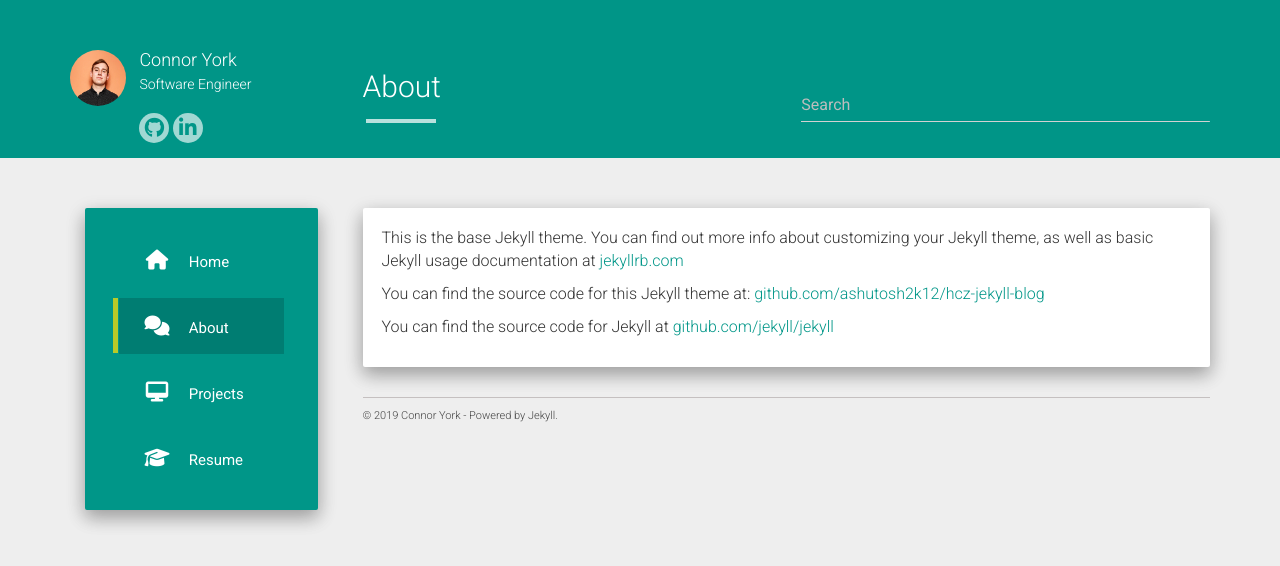
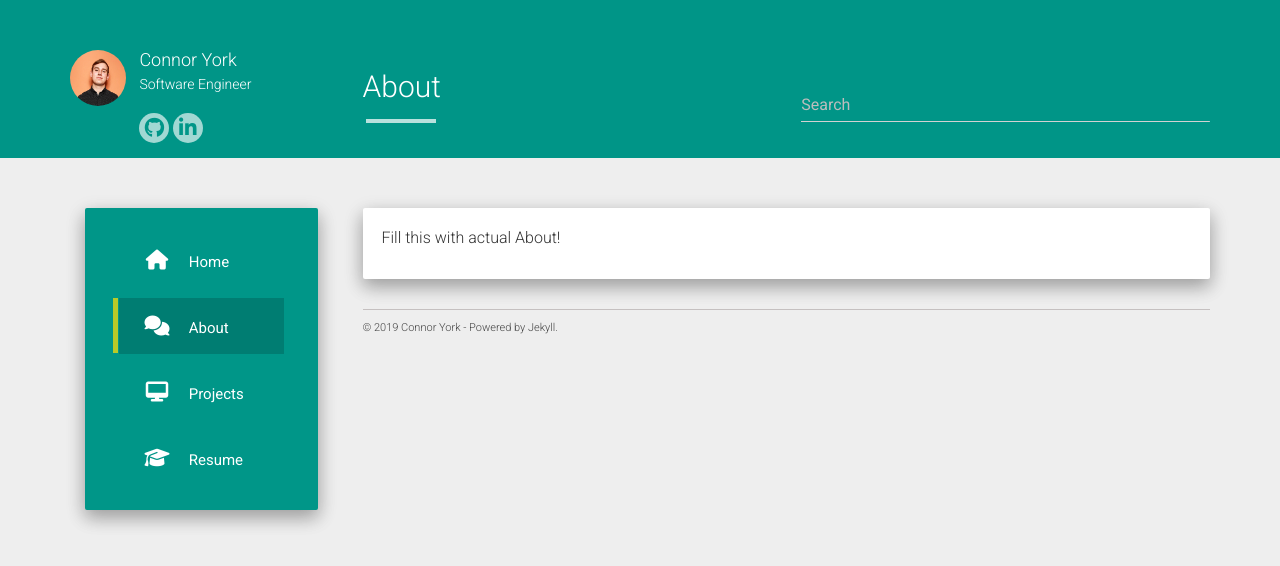
Before and after one commit to codeasashu/hcz-jekyll-blog, a Jekyll site: the page built from about.md, in a window 1280 px wide. Shown: the top 566 px of the page. Built offline with Jekyll 4.4.1, drawn with Linux system fonts in a browser that asks for light colours; nearby versions of some CDN libraries.

```diff
--- a/about.md
+++ b/about.md
@@ -4,8 +4,4 @@ title: About
 permalink: /about/
 ---
 
-This is the base Jekyll theme. You can find out more info about customizing your Jekyll theme, as well as basic Jekyll usage documentation at [jekyllrb.com](http://jekyllrb.com/)
-
-You can find the source code for this Jekyll theme at: [github.com/ashutosh2k12/hcz-jekyll-blog](https://github.com/ashutosh2k12/hcz-jekyll-blog)
-
-You can find the source code for Jekyll at [github.com/jekyll/jekyll](https://github.com/jekyll/jekyll)
+Fill this with actual About!
```
Also changed, not shown: _posts/2016-06-04-test-page.md (+2 -22 lines).
